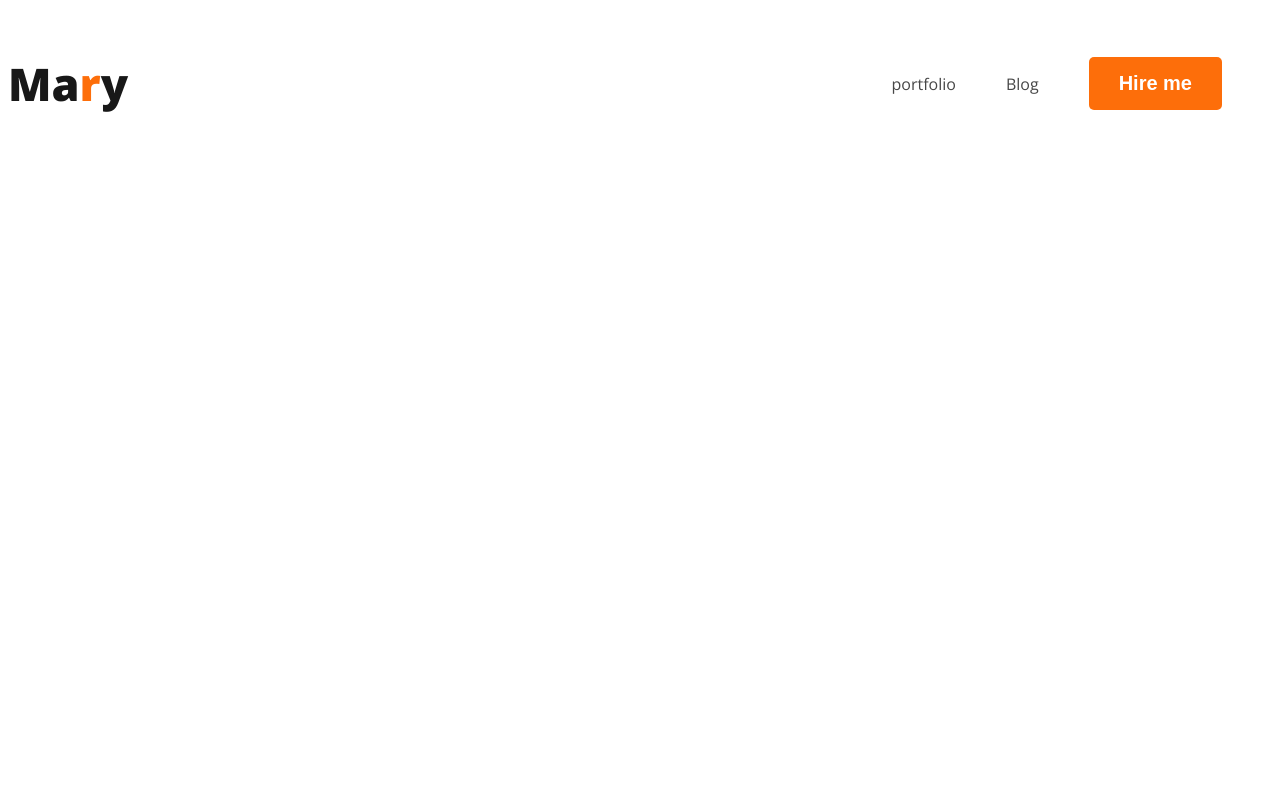
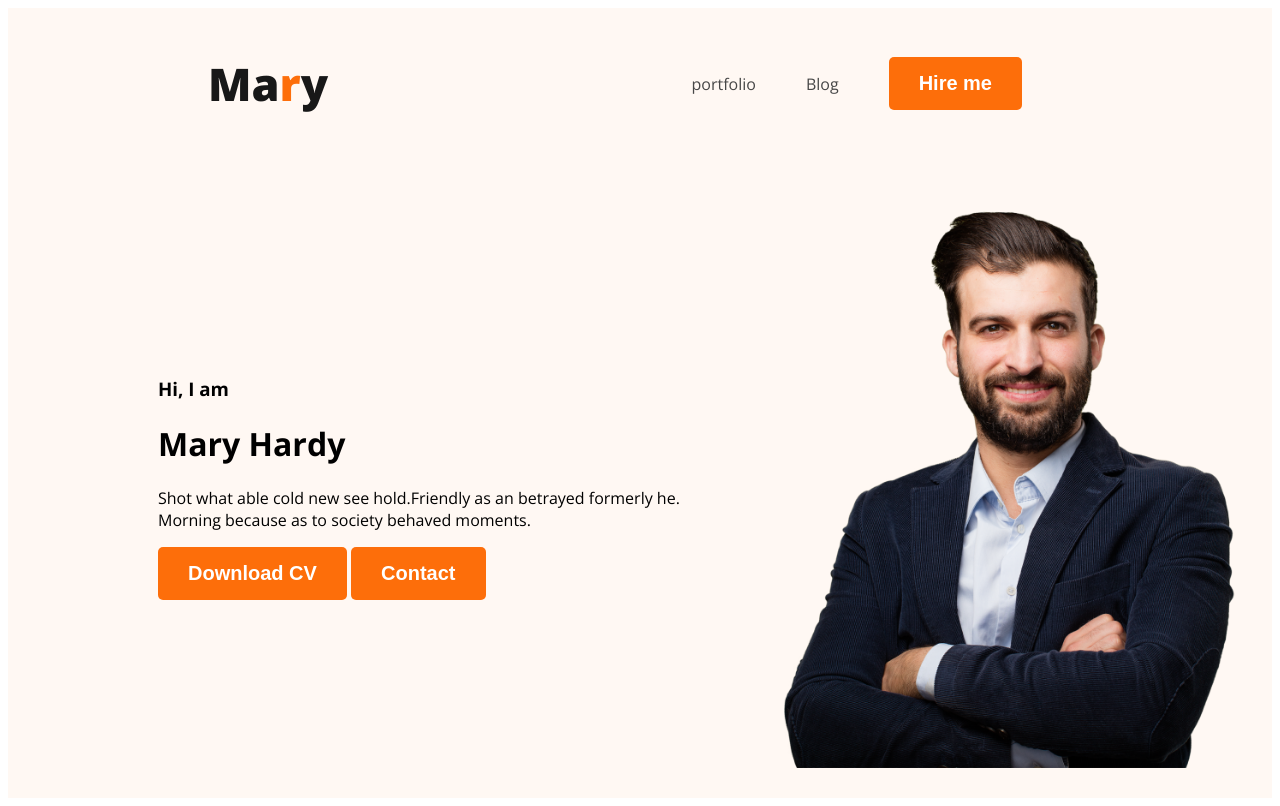
Before and after one commit to shajjad00/developer-portfolio, a plain HTML site: page index.html in a window 1280 px wide. Drawn offline with nearby package versions, Linux system fonts and the light colour scheme.

Commit message:
4th commit

```diff
--- a/index.html
+++ b/index.html
@@ -7,7 +7,7 @@
     <title>Developer portfolio</title>
   </head>
   <body>
-    <header>
+    <header class="header">
       <nav>
         <h3 class="nav-logo">Ma<span class="text-primary">r</span>y</h3>
         <ul>
@@ -18,6 +18,19 @@
           </li>
         </ul>
       </nav>
+      <div class="banner">
+        <div class="banner-content">
+          <h3 class="banner-greeting">Hi, I am</h3>
+          <h1 class="banner-header">Mary Hardy</h1>
+          <p>
+            Shot what able cold new see hold.Friendly as an betrayed formerly
+            he. Morning because as to society behaved moments.
+          </p>
+          <button class="btn-primary">Download CV</button>
+          <button class="btn-primary">Contact</button>
+        </div>
+        <img class="profile-pic" src="./images/hardy.png" alt="" />
+      </div>
     </header>
     <main></main>
     <footer></footer>
--- a/styles/style.css
+++ b/styles/style.css
@@ -22,6 +22,7 @@ nav {
   display: flex;
   justify-content: space-between;
   align-items: center;
+  margin: 0 200px;
 }
 .nav-logo {
   color: #181818;
@@ -40,3 +41,16 @@ nav li a {
   text-decoration: none;
   color: #474747;
 }
+
+/* header related styles */
+.header {
+  background-color: #fff8f3;
+}
+.banner {
+  padding: 30px 30px 30px 150px;
+  display: flex;
+  align-items: center;
+}
+.banner .profile-pic {
+  width: 500px;
+}
```
